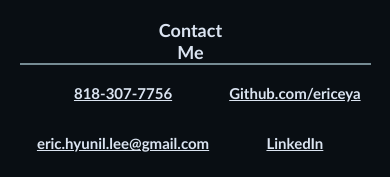
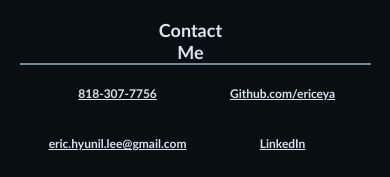
Before and after one commit to ericeya/about-Eric, a plain HTML site: page index.html in a window 390 px wide. Shown: the part 3103-3280 px from the top of the page. Drawn offline with Linux system fonts and the light colour scheme.

Commit message:
Added minor changes again for contact section while mobile viewing

```diff
--- a/assets/css/style.css
+++ b/assets/css/style.css
@@ -1259,4 +1259,11 @@ footer h3 {
     #previous-end3 h3, #previous-start3 h3 {
         width: 33px;
     }
+
+    .contact-content {
+        width: 330px;
+    }
+    .contact-content a {
+       font-size: 12px;
+    }
 }
```
